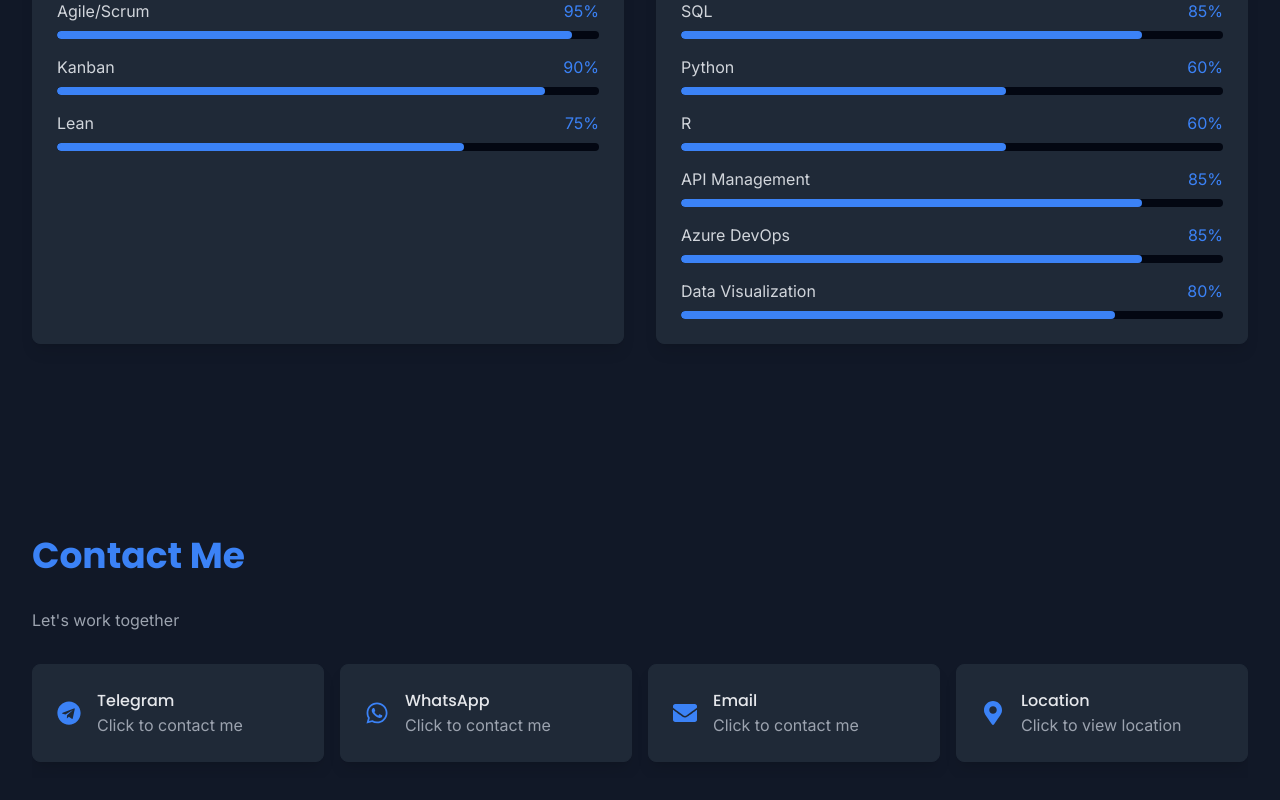
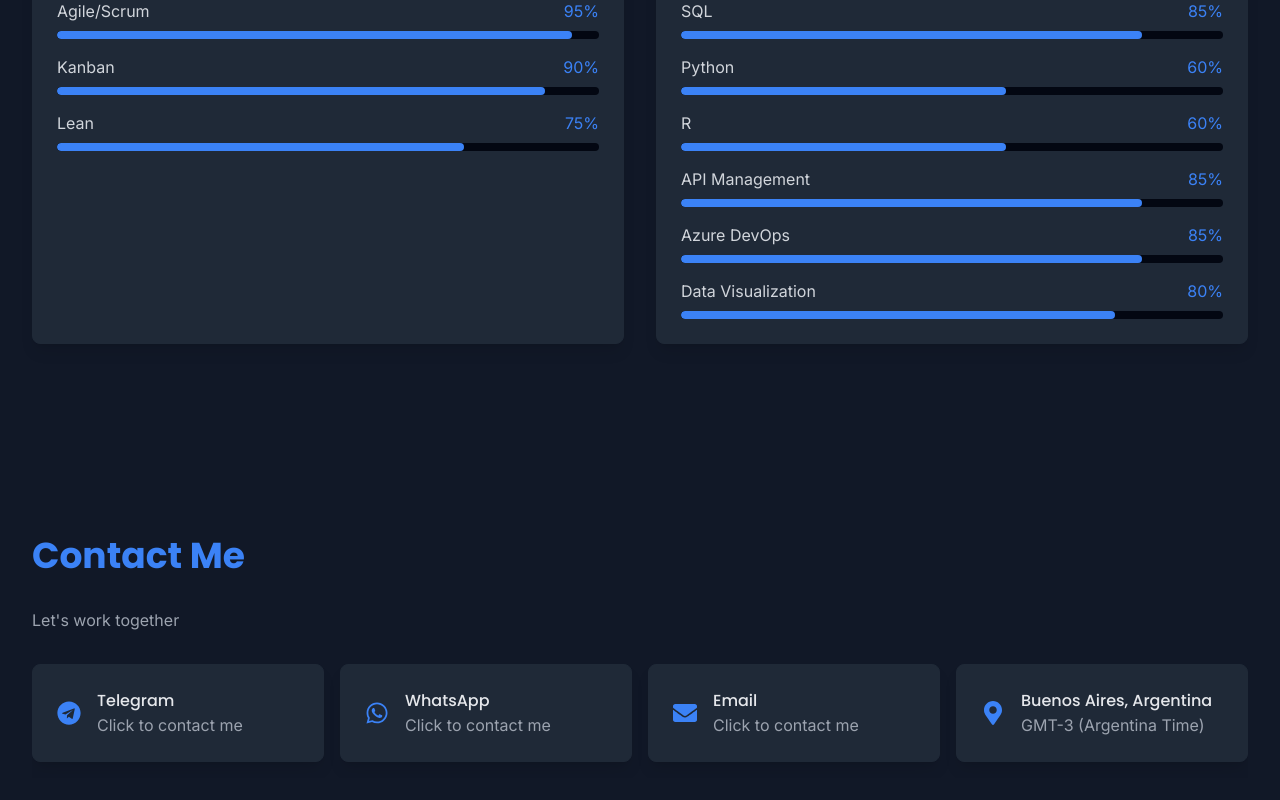
Before and after one commit to bruno3a/CV--Site, a React (Create React App) app: page / in a window 1280 px wide. Shown: the part 7587-8387 px from the top of the page. Built offline with nearby package versions, Linux system fonts and the light colour scheme; no server answers.

Commit message:
Contact me updates on location

```diff
--- a/src/components/Contact.jsx
+++ b/src/components/Contact.jsx
@@ -78,11 +78,11 @@ const Contact = () => {
     },
     {
       icon: <FaMapMarkerAlt className="text-2xl" />,
-      title: t('contact.location.title'),
-      value: t('contact.location.value'),
+      title: 'Buenos Aires, Argentina',
+      value: t('contact.location.timezone'),
       isPublic: true,
       onClick: () => setIsMapOpen(true),
-      actionText: t('contact.actions.location')
+      actionText: t('contact.location.timezone')
     }
   ];
 
--- a/src/locales/en.json
+++ b/src/locales/en.json
@@ -274,13 +274,13 @@
     "send_message": "Send Message",
     "location": {
       "title": "Location",
-      "value": "Buenos Aires, Argentina"
+      "value": "Buenos Aires, Argentina",
+      "timezone": "GMT-3 (Argentina Time)"
     },
     "actions": {
       "telegram": "Click to contact me",
       "whatsapp": "Click to contact me",
-      "email": "Click to contact me",
-      "location": "Click to view location"
+      "email": "Click to contact me"
     }
   },
   "chat": {
--- a/src/locales/es.json
+++ b/src/locales/es.json
@@ -321,13 +321,13 @@
   "contact": {
     "location": {
       "title": "Ubicación",
-      "value": "Buenos Aires, Argentina"
+      "value": "Buenos Aires, Argentina",
+      "timezone": "GMT-3 (Hora Argentina)"
     },
     "actions": {
       "telegram": "Haz clic para contactarme",
       "whatsapp": "Haz clic para contactarme",
-      "email": "Haz clic para contactarme",
-      "location": "Haz clic para ver ubicación"
+      "email": "Haz clic para contactarme"
     }
   }
 }
--- a/src/locales/pt.json
+++ b/src/locales/pt.json
@@ -300,13 +300,13 @@
   "contact": {
     "location": {
       "title": "Localização",
-      "value": "Buenos Aires, Argentina"
+      "value": "Buenos Aires, Argentina",
+      "timezone": "GMT-3 (Horário da Argentina)"
     },
     "actions": {
       "telegram": "Clique para me contatar",
       "whatsapp": "Clique para me contatar",
-      "email": "Clique para me contatar",
-      "location": "Clique para ver localização"
+      "email": "Clique para me contatar"
     }
   },
   "chat": {
--- a/src/locales/ru.json
+++ b/src/locales/ru.json
@@ -299,13 +299,13 @@
   "contact": {
     "location": {
       "title": "Местоположение",
-      "value": "Буэнос-Айрес, Аргентина"
+      "value": "Буэнос-Айрес, Аргентина",
+      "timezone": "GMT-3 (Время Аргентины)"
     },
     "actions": {
       "telegram": "Нажмите, чтобы связаться со мной",
       "whatsapp": "Нажмите, чтобы связаться со мной",
-      "email": "Нажмите, чтобы связаться со мной",
-      "location": "Нажмите, чтобы посмотреть на карте"
+      "email": "Нажмите, чтобы связаться со мной"
     }
   },
   "chat": {
```
